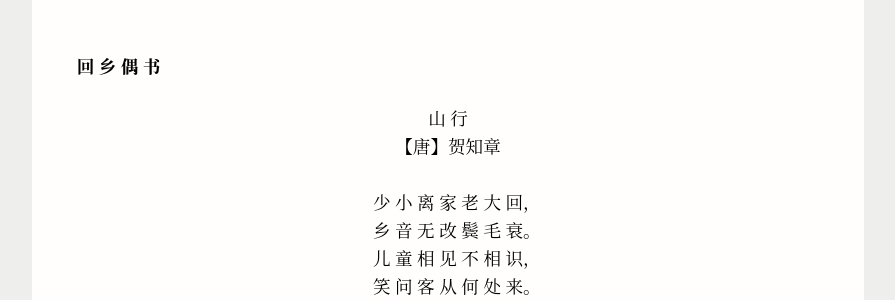
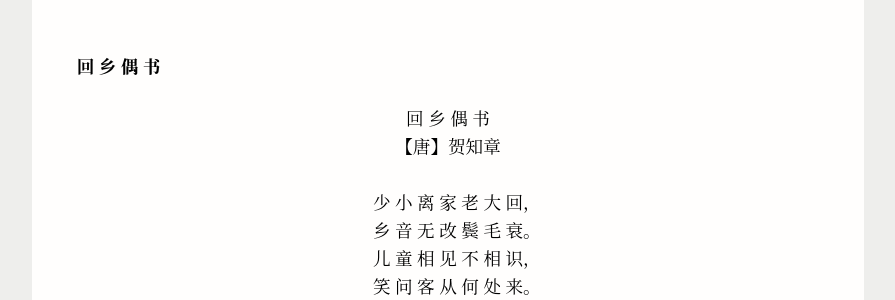
Before and after one commit to Sansuiz/wenji, a Jekyll site: the page built from _posts/ShiWen/Gushici/2020-01-04-meng-xue.md, in a window 1280 px wide and 900 px high, scrolled down 6611 px. Shown: the part 155-455 px from the top of the window, without its empty margins (192-1087 px from the left). Built offline with Jekyll 4.4.1, drawn with Linux system fonts in a browser that asks for light colours; comment, search, counter and statistics services are not loaded.

Commit message:
Update 2020-01-04-meng-xue.md

```diff
--- a/_posts/ShiWen/Gushici/2020-01-04-meng-xue.md
+++ b/_posts/ShiWen/Gushici/2020-01-04-meng-xue.md
@@ -272,7 +272,7 @@ __目录__
 #### 回 乡 偶 书
 
 <center>
-山 行<br>
+回 乡 偶 书<br>
 【唐】贺知章<br>
 <br>
 
```
